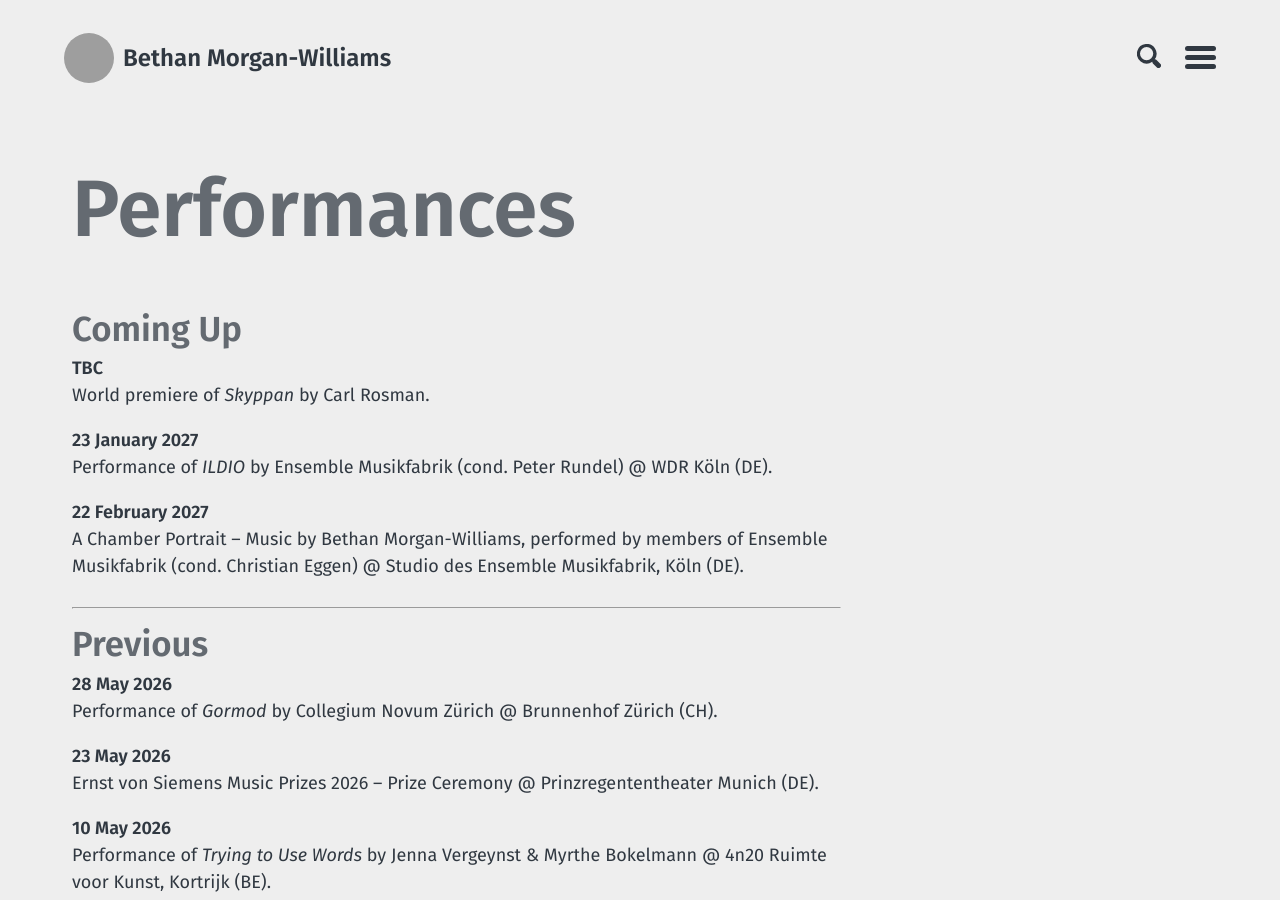
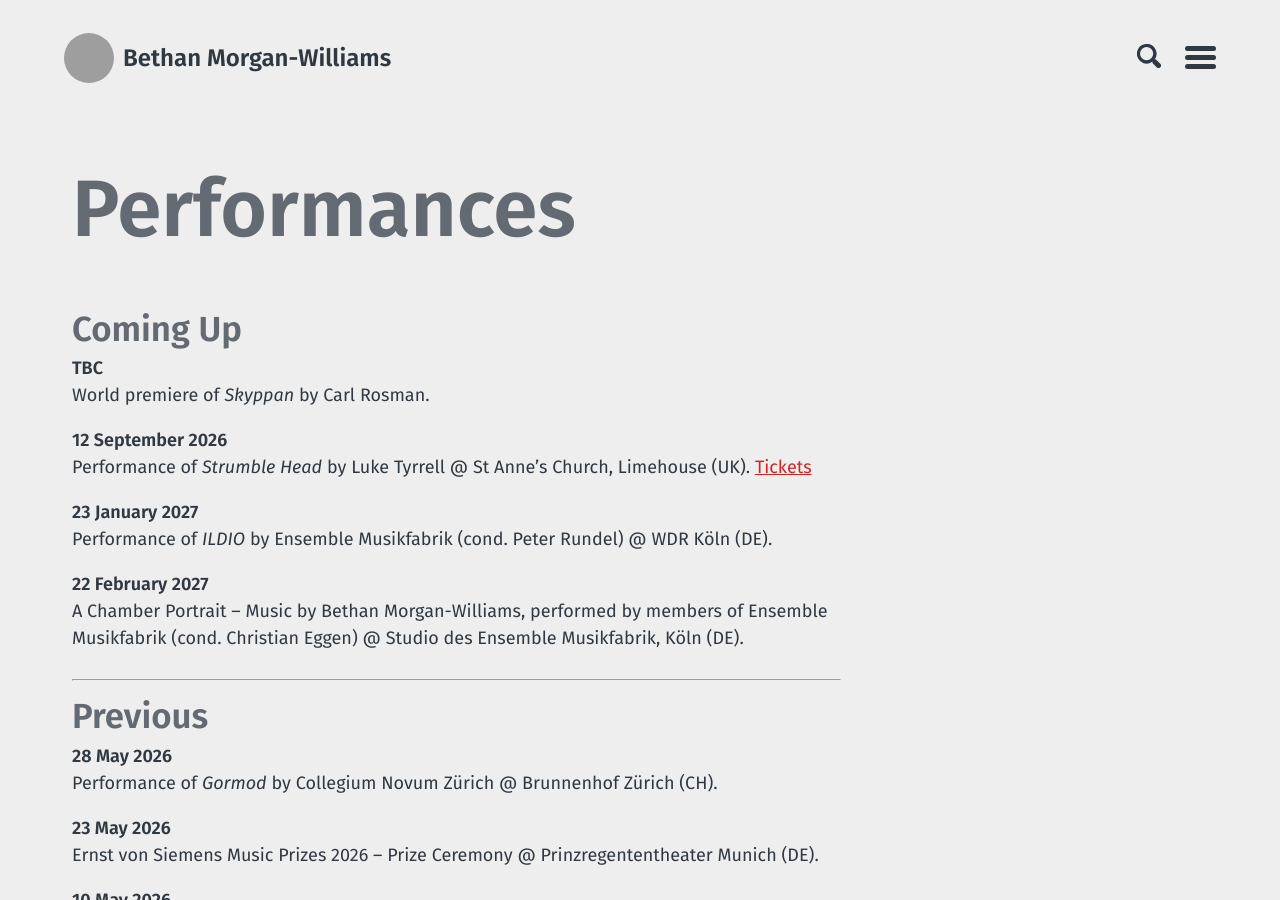
Before and after one commit to morganwilliamsb/website, a Jekyll site: the page built from performances.md, in a window 1280 px wide and 900 px high. Built offline with Jekyll 4.4.1, drawn with Linux system fonts in a browser that asks for light colours; grey boxes are pictures that could not be loaded.

Commit message:
Add performance date for 'Strumble Head'
Added upcoming performance details for 'Strumble Head' by Luke Tyrrell.

```diff
--- a/performances.md
+++ b/performances.md
@@ -7,6 +7,9 @@ layout: page
 
 TBC
 : World premiere of _Skyppan_ by Carl Rosman.
+
+12 September 2026
+: Performance of _Strumble Head_ by Luke Tyrrell @ St Anne's Church, Limehouse (UK). [Tickets](https://thamesfestivaltrust.org/whats-on/land-and-sea-on-six-strings-spanish-guitar-and-poetry-with-luke-tyrrell-26875/)
 
 23 January 2027
 : Performance of _ILDIO_ by Ensemble Musikfabrik (cond. Peter Rundel) @ WDR Köln (DE).
```
